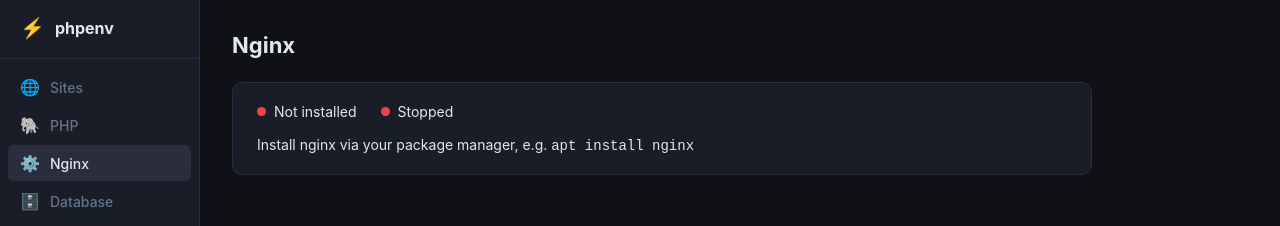
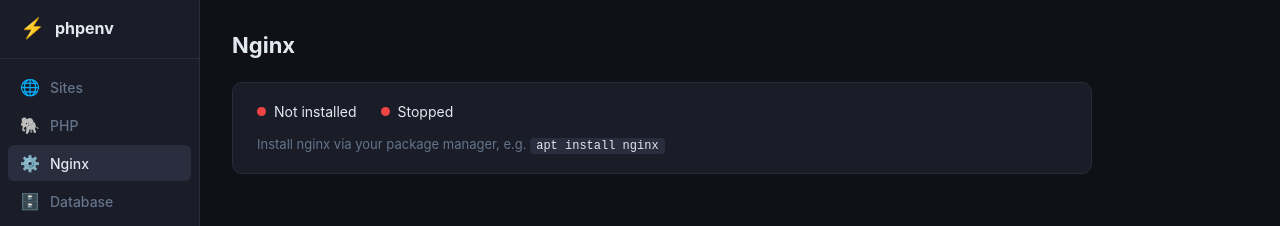
Before and after one commit to eder-rimarachinr/open_herd, a React (Vite) app in the folder gui/: page /nginx in a window 1280 px wide. Shown: the top 226 px of the page. Built offline with nearby package versions, Linux system fonts and the light colour scheme; no server answers.

Commit message:
feat: enhance Nginx management by adding log directory creation and updating extraction process for required files

```diff
--- a/gui/src/pages/Nginx.module.css
+++ b/gui/src/pages/Nginx.module.css
@@ -136,3 +136,17 @@
   font-size: 13px;
   margin: 0;
 }
+
+.installHint {
+  font-size: 13px;
+  color: var(--text-muted);
+  align-self: center;
+}
+.installHint code {
+  background: var(--border);
+  padding: 1px 6px;
+  border-radius: 4px;
+  font-family: monospace;
+  font-size: 12px;
+  color: var(--text);
+}
```
Also changed, not shown: 2 other files (tests, documents, lock files or other folders).
